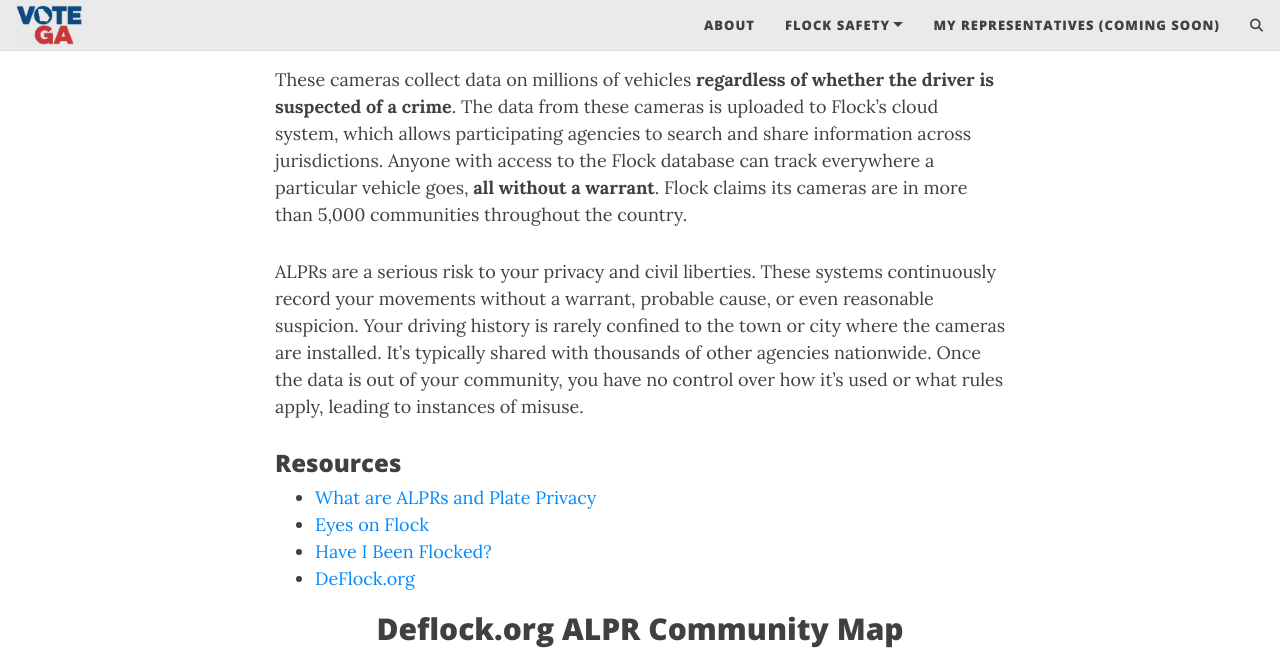
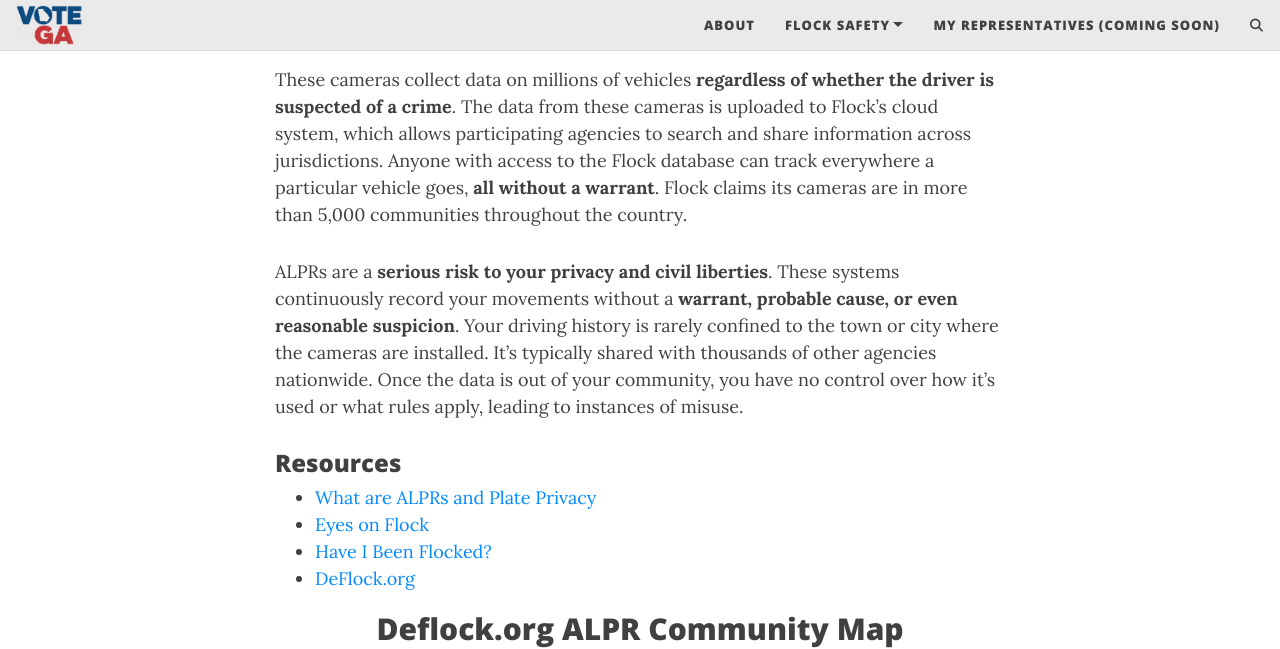
Before and after one commit to Votega/votega.org-TEST, a Jekyll site: the page built from flock-safety.md, in a window 1280 px wide and 900 px high, scrolled down 540 px, cut to the strip 0-649 px from the top of the window. Built offline with Jekyll 4.4.1, drawn with Linux system fonts in a browser that asks for light colours; comment, search, counter and statistics services are not loaded.

```diff
--- a/flock-safety.md
+++ b/flock-safety.md
@@ -9,7 +9,7 @@ Flock Safety is one of the largest ALPR vendors in the United States, based in A
 
 These cameras collect data on millions of vehicles **regardless of whether the driver is suspected of a crime**. The data from these cameras is uploaded to Flock's cloud system, which allows participating agencies to search and share information across jurisdictions. Anyone with access to the Flock database can track everywhere a particular vehicle goes, **all without a warrant**. Flock claims its cameras are in more than 5,000 communities throughout the country.
 
-ALPRs are a serious risk to your privacy and civil liberties. These systems continuously record your movements without a warrant, probable cause, or even reasonable suspicion. Your driving history is rarely confined to the town or city where the cameras are installed. It's typically shared with thousands of other agencies nationwide. Once the data is out of your community, you have no control over how it's used or what rules apply, leading to instances of misuse.
+ALPRs are a **serious risk to your privacy and civil liberties**. These systems continuously record your movements without a **warrant, probable cause, or even reasonable suspicion**. Your driving history is rarely confined to the town or city where the cameras are installed. It's typically shared with thousands of other agencies nationwide. Once the data is out of your community, you have no control over how it's used or what rules apply, leading to instances of misuse.
 
 ### Resources
 - [What are ALPRs and Plate Privacy](https://plateprivacy.com/#how-plate-readers-work)
```
